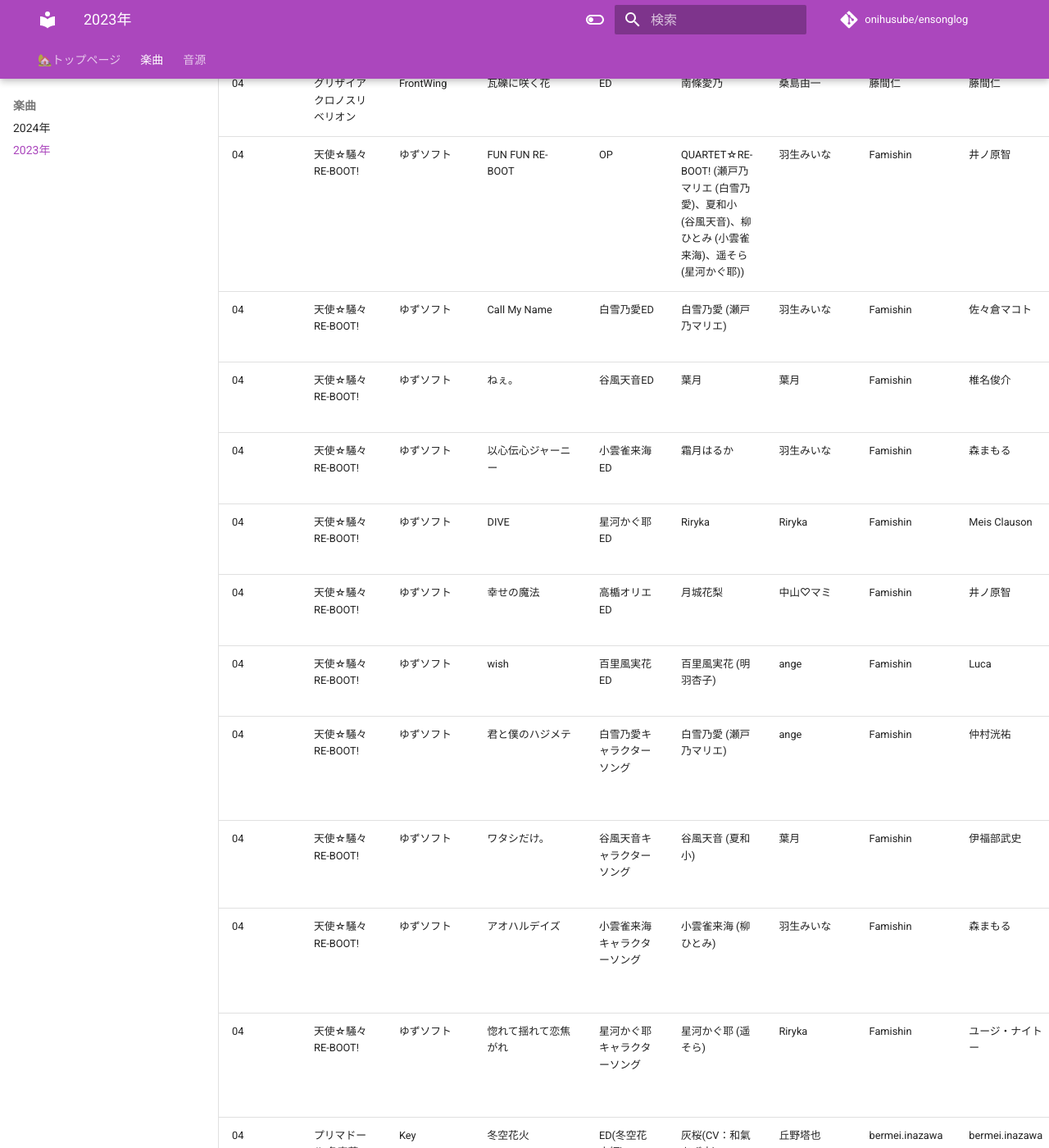
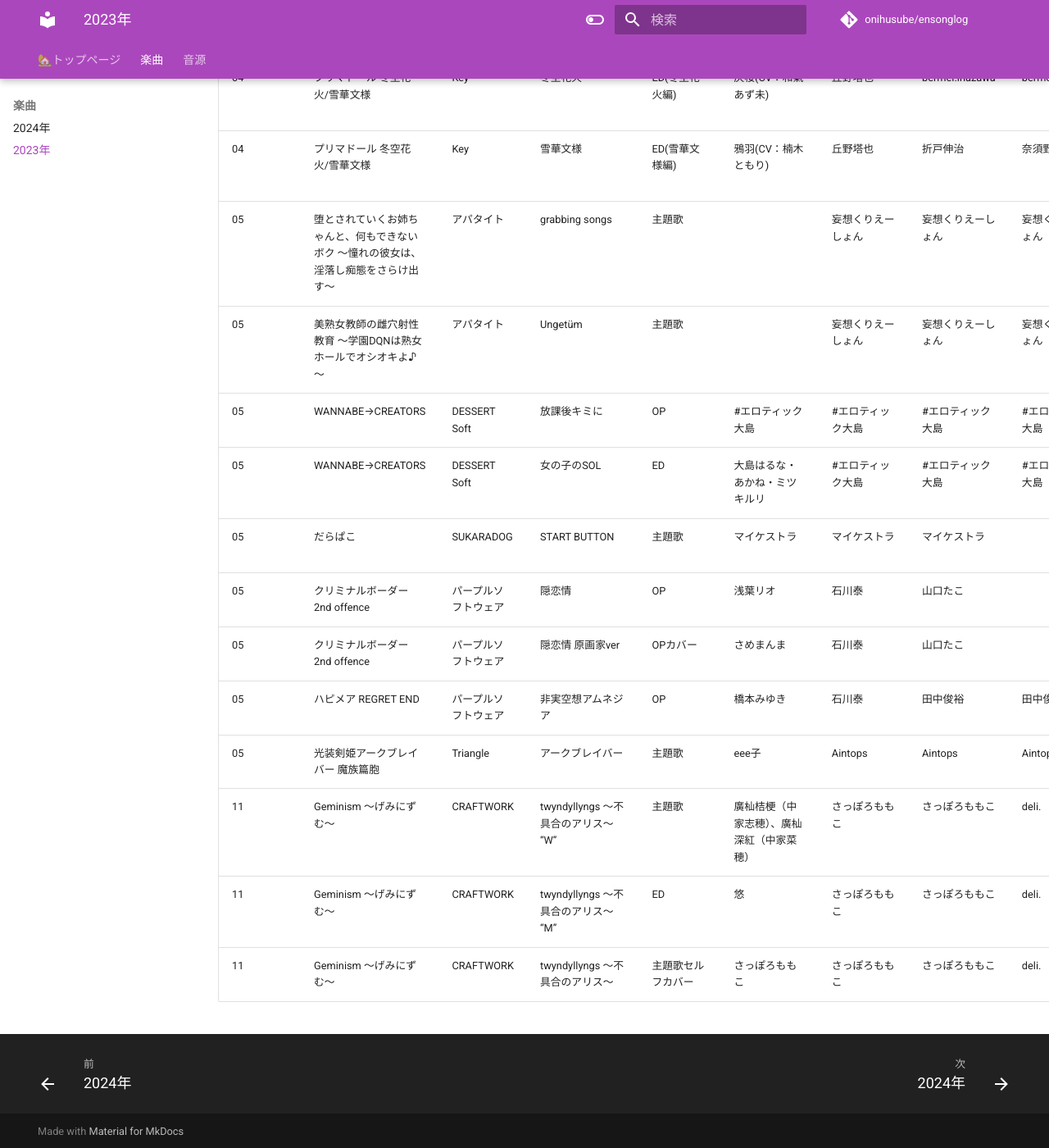
Before and after one commit to onihusube/ensonglog, an MkDocs documentation site: the page built from docs/2023/楽曲.md, in a window 1280 px wide and 1400 px high, scrolled down 8371 px. Shown: the whole window at 82% size. Built offline with MkDocs 1.6.1 and Material for MkDocs 9.7.7, drawn with Linux system fonts in a browser that asks for light colours; comment, search, counter and statistics services are not loaded.

Commit message:
2023/05追加

```diff
--- a/docs/2023/楽曲.md
+++ b/docs/2023/楽曲.md
@@ -84,6 +84,15 @@ search:
 | 04 | 天使☆騒々 RE-BOOT! | ゆずソフト | 惚れて揺れて恋焦がれ | 星河かぐ耶キャラクターソング | 星河かぐ耶 (遥そら) | Riryka | Famishin | ユージ・ナイトー | 天使☆騒々 RE-BOOT! キャラクターソング Vol.4「惚れて揺れて恋焦がれ」 | | |
 | 04 | プリマドール 冬空花火/雪華文様 | Key | 冬空花火 | ED(冬空花火編) | 灰桜(CV：和氣あず未) | 丘野塔也 | bermei.inazawa | bermei.inazawa | 初回限定版特典 オリジナルサウンドトラック | | [:fontawesome-brands-youtube:](https://www.youtube.com/watch?v=bxU60WH0leE) |
 | 04 | プリマドール 冬空花火/雪華文様 | Key | 雪華文様 | ED(雪華文様編) | 鴉羽(CV：楠木ともり) | 丘野塔也 | 折戸伸治 | 奈須野新平 | 初回限定版特典 オリジナルサウンドトラック | | [:fontawesome-brands-youtube:](https://www.youtube.com/watch?v=b5GZeMtAszg) |
+| 05 | 堕とされていくお姉ちゃんと、何もできないボク ～憧れの彼女は、淫落し痴態をさらけ出す～ | アパタイト | grabbing songs | 主題歌 | | 妄想くりえーしょん | 妄想くりえーしょん | 妄想くりえーしょん | ゲームディスク | | |
+| 05 | 美熟女教師の雌穴射性教育 ～学園DQNは熟女ホールでオシオキよ♪～ | アパタイト | Ungetüm | 主題歌 | | 妄想くりえーしょん | 妄想くりえーしょん | 妄想くりえーしょん | ゲームディスク | | |
+| 05 | WANNABE→CREATORS | DESSERT Soft | 放課後キミに | OP | #エロティック大島 | #エロティック大島 | #エロティック大島 | #エロティック大島 | 予約特典オリジナルヴォーカルCD |  |  |
+| 05 | WANNABE→CREATORS | DESSERT Soft | 女の子のSOL | ED | 大島はるな・あかね・ミツキルリ | #エロティック大島 | #エロティック大島 | #エロティック大島 | 予約特典オリジナルヴォーカルCD |  |  |
+| 05 | だらぱこ | SUKARADOG | START BUTTON | 主題歌 | マイケストラ | マイケストラ | マイケストラ |  | [新人フリーゲームコンテスト](https://freegame-contest.com/?p=4862) |  |  |
+| 05 | クリミナルボーダー 2nd offence | パープルソフトウェア | 隠恋情 | OP | 浅葉リオ | 石川泰 | 山口たこ |  | 同梱特典サウンドトラック |  |  |
+| 05 | クリミナルボーダー 2nd offence | パープルソフトウェア | 隠恋情 原画家ver | OPカバー | さめまんま | 石川泰 | 山口たこ |  |  |  | [:fontawesome-brands-youtube:](https://www.youtube.com/watch?v=GX1nGq1zikk) |
+| 05 | ハピメア REGRET END | パープルソフトウェア | 非実空想アムネジア | OP | 橋本みゆき | 石川泰 | 田中俊裕 | 田中俊裕 | 同梱特典サウンドトラックDLカード |  |  |
+| 05 | 光装剣姫アークブレイバー 魔族篇胞 | Triangle | アークブレイバー | 主題歌 | eee子 | Aintops | Aintops | Aintops |  |  |  |
 | 11 | Geminism ～げみにずむ～ | CRAFTWORK | twyndyllyngs 〜不具合のアリス〜 “W” | 主題歌 | 廣杣桔梗（中家志穂）、廣杣深紅（中家菜穂） | さっぽろももこ | さっぽろももこ | deli. | 公式劇伴音樂集（2025/01/31） |  | [:fontawesome-brands-youtube:](https://www.youtube.com/watch?v=hL88FLOFwbY) |
 | 11 | Geminism ～げみにずむ～ | CRAFTWORK | twyndyllyngs 〜不具合のアリス〜 “M” | ED | 悠 | さっぽろももこ | さっぽろももこ | deli. | 公式劇伴音樂集（2025/01/31） |  |  |
 | 11 | Geminism ～げみにずむ～ | CRAFTWORK | twyndyllyngs 〜不具合のアリス〜 | 主題歌セルフカバー | さっぽろももこ | さっぽろももこ | さっぽろももこ | deli. | [LinkCore](https://linkco.re/XMzXtUtH) |  | [:fontawesome-brands-youtube:](https://www.youtube.com/watch?v=TUiHTPwJdHY) |
```
Also changed, not shown: other parts of docs/2023/楽曲.md (+1 -1 lines).
